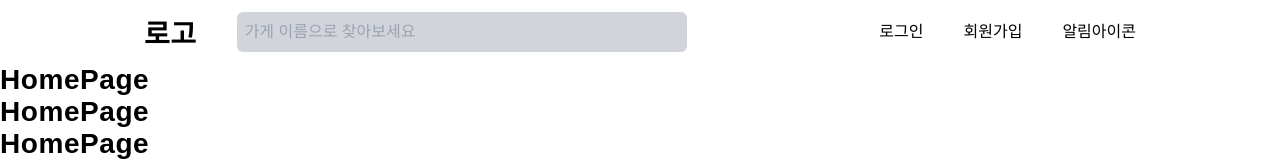
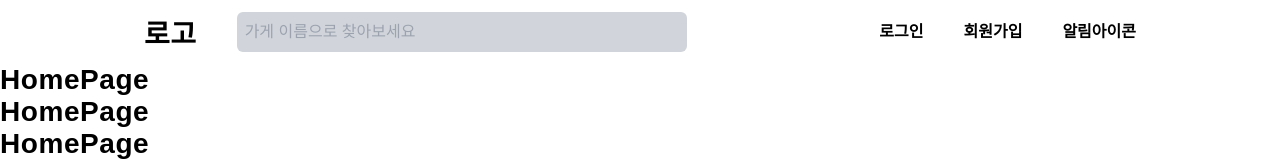
Before and after one commit to Party-Time-Job/Party-Time-Job, a Next.js app: page / in a window 1280 px wide. Shown: the top 161 px of the page. Built offline with nearby package versions, Linux system fonts and the light colour scheme; a web font is replaced by a local one.

Commit message:
chore: 헤더 네비게이션 분리

```diff
--- a/src/widgets/Header/Header.tsx
+++ b/src/widgets/Header/Header.tsx
@@ -1,4 +1,5 @@
 import LogoLink from '@/features/LogoLink/LogoLink';
+import HeaderNavigation from './ui/HeaderNavigation';
 
 const Header = () => {
   return (
@@ -8,10 +9,8 @@ const Header = () => {
           <div className='flex flex-col gap-3 md:flex-row md:items-center lg:gap-10'>
             <div className='flex justify-between'>
               <LogoLink />
-              <div className='flex items-center gap-3 md:hidden lg:gap-10'>
-                <h5>로그인</h5>
-                <h5>회원가입</h5>
-                <div>알림아이콘</div>
+              <div className='flex items-center gap-3 font-bold md:hidden lg:gap-10'>
+                <HeaderNavigation />
               </div>
             </div>
             <input
@@ -19,10 +18,8 @@ const Header = () => {
               className='h-10 w-[344px] rounded-md bg-gray-300 p-2 lg:w-[450px]'
             />
           </div>
-          <div className='hidden items-center gap-3 md:flex lg:gap-10'>
-            <h5>로그인</h5>
-            <h5>회원가입</h5>
-            <div>알림아이콘</div>
+          <div className='hidden items-center gap-3 font-bold md:flex lg:gap-10'>
+            <HeaderNavigation />
           </div>
         </div>
       </div>
--- /dev/null
+++ b/src/widgets/Header/ui/HeaderNavigation.tsx
@@ -0,0 +1,23 @@
+'use client';
+
+import { useEffect } from 'react';
+import LoginLink from './LoginLink';
+import SignUpLink from './SignUpLink';
+
+const HeaderNavigation = () => {
+  useEffect(() => {
+    // 로그인을 한 상태이고, 유저 정보의 타입이 employee일 경우 내 프로필, 로그아웃, 알림 아이콘을 보여준다.
+    // 로그인을 한 상태이고, 유저 정보의 타입이 employer일 경우 내 가게, 로그아웃, 알림 아이콘을 보여준다.
+    // 로그인을 한 상태가 아닐 경우 로그인, 회원가입을 보여준다.
+  });
+
+  return (
+    <>
+      <LoginLink />
+      <SignUpLink />
+      <div>알림아이콘</div>
+    </>
+  );
+};
+
+export default HeaderNavigation;
--- /dev/null
+++ b/src/widgets/Header/ui/LoginLink.tsx
@@ -0,0 +1,12 @@
+import Link from 'next/link';
+import Text from '@/shared/ui/Text';
+
+const LoginLink = () => {
+  return (
+    <Link href='/login'>
+      <Text as='span'>로그인</Text>
+    </Link>
+  );
+};
+
+export default LoginLink;
--- /dev/null
+++ b/src/widgets/Header/ui/SignUpLink.tsx
@@ -0,0 +1,12 @@
+import Link from 'next/link';
+import Text from '@/shared/ui/Text';
+
+const SignUpLink = () => {
+  return (
+    <Link href='/signup'>
+      <Text as='span'>회원가입</Text>
+    </Link>
+  );
+};
+
+export default SignUpLink;
```
